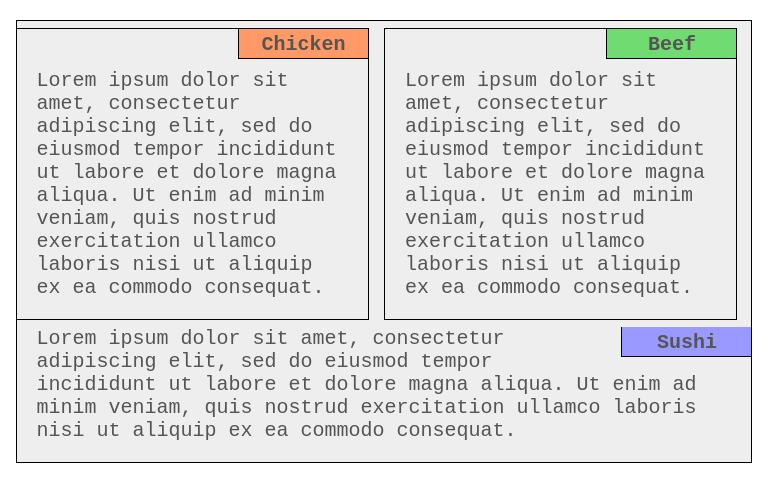
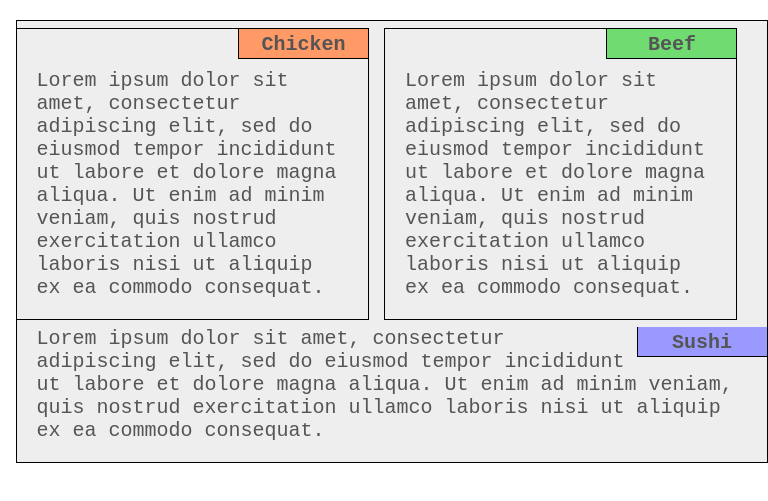
Before and after one commit to TamaraZambrana/coursera-solutions, a plain HTML site: page index.html in a window 768 px wide. Shown: the part 73-574 px from the top of the page. Drawn offline with Linux system fonts and the light colour scheme.

Commit message:
undated css

```diff
--- a/css/style.css
+++ b/css/style.css
@@ -57,4 +57,7 @@ font-size:175%;
     width: 47%;
 	float: left;
   }
+  .col-md-12{
+    width: 100%;
+  }
 }
```
